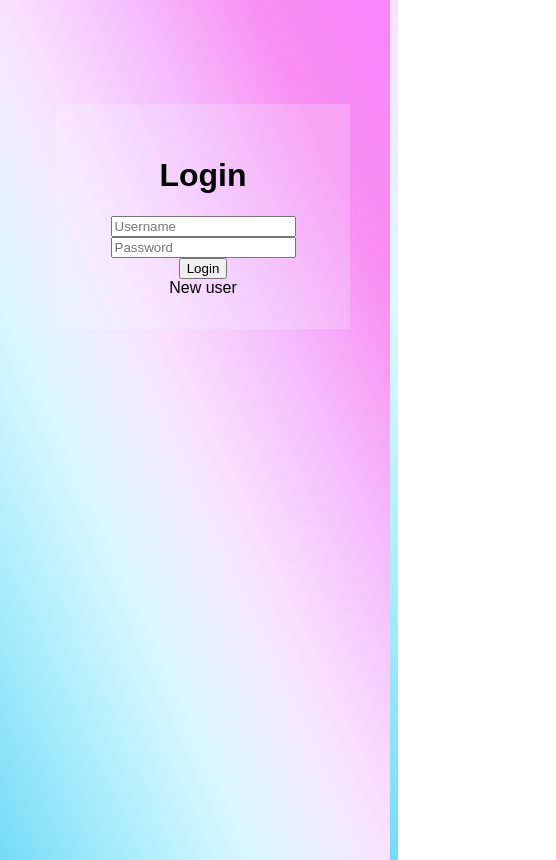
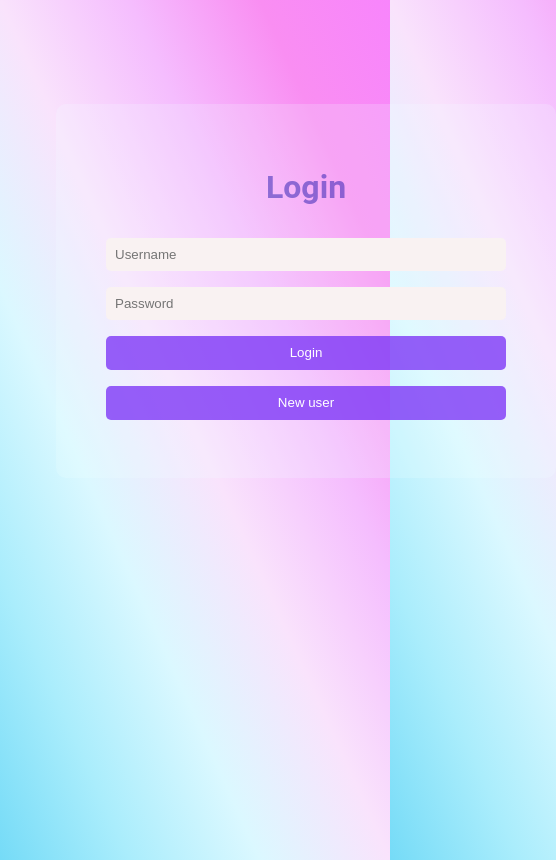
Before and after one commit to r-4u-1/login_page, a plain HTML site: page index.html in a window 390 px wide. Shown: the whole page, 556 px wide, since content can reach past the window. Drawn offline with Linux system fonts and the light colour scheme; a web font is replaced by a local one.

Commit message:
form is somewhat responsive

```diff
--- a/index.html
+++ b/index.html
@@ -6,6 +6,9 @@
     <meta name="viewport" content="width=device-width, initial-scale=1.0">
     <title>My login page</title>
     <script src="/scripts/login_page.js" defer></script>
+    <link rel="preconnect" href="https://fonts.googleapis.com">
+    <link rel="preconnect" href="https://fonts.gstatic.com" crossorigin>
+    <link href="https://fonts.googleapis.com/css2?family=Alumni+Sans:wght@100&family=Festive&family=Montserrat:wght@100;400&display=swap" rel="stylesheet">
     <link rel="stylesheet" href="/styles/desktop.css">
 </head>
 <body>
@@ -15,9 +18,8 @@
             <input type="text" placeholder="Username" class="field">
 			<input type="password" placeholder="Password" class="field">
 			<input type="submit" value="Login" class="btn">
+            <button class="btn">New user</button>
         </form>
-        <div class="new_user">New user</div>
     </div>
-
 </body>
 </html>
--- a/styles/desktop.css
+++ b/styles/desktop.css
@@ -3,7 +3,7 @@
 }
 
 body {
-    font-family: Arial, Helvetica, sans-serif;
+    font-family: 'Roboto', sans-serif;
 	text-align: center;
 	height: 100vh;
 	width: 100vw;
@@ -11,9 +11,54 @@ body {
     padding: 3rem;
 }
 
+form {
+    text-align: center;
+}
+
+input, button {
+    padding: 0.5rem;
+    margin-bottom: 1rem;
+    width: 50%;
+    width: clamp(400px, 50%, 60%);
+    border: 0.1rem solid transparent;
+    border-radius: 5px;
+}
+
+form .field{
+    background-color: #f9f2f2;
+}
+
+
+form .field:focus {
+    background-color: #85fcfa23;
+}
+
+
+.btn{
+    background-color: #803bf7ce;
+    color: #fff;
+    line-height: 1rem;
+    cursor: pointer;
+}
+
+form .btn:hover,
+		form .btn:active {
+			background-color: #26cfcf;
+			border: 0.1rem solid #1F78B4;
+		}
+
 .container {
     background-color: rgba(240, 255, 255, 0.198);
     margin: 3rem auto;
     padding: 2rem;
+    width: clamp(500px, 50%, 60%);
+    height: 50%;
+    border-radius: 10px;
 
 }
+
+.container h1 {
+    color: rgba(2, 2, 162, 0.432);
+    font-size: 2rem;
+    margin: 2rem;
+}
```
